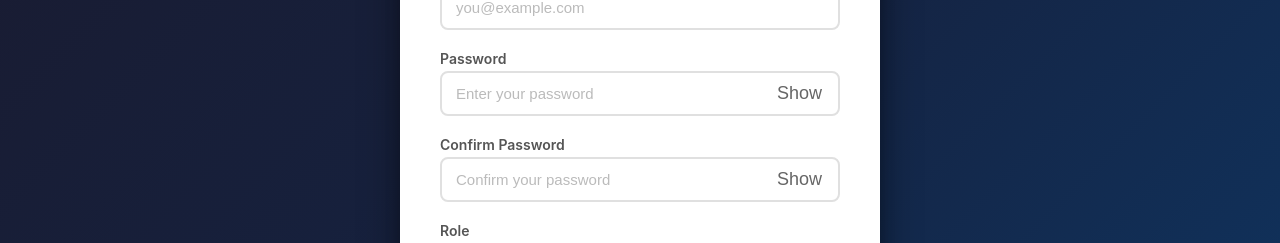
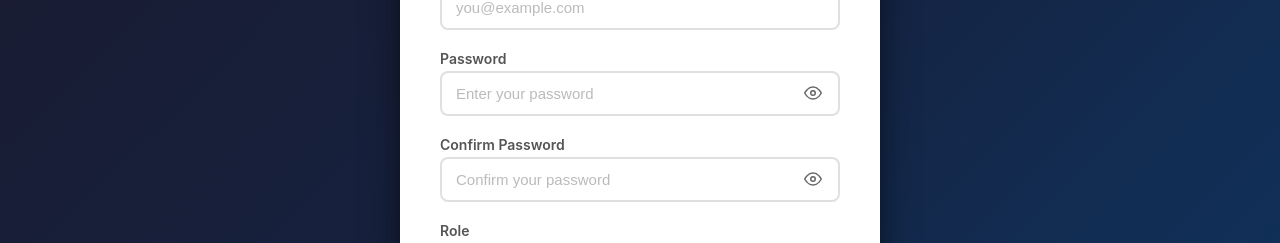
Before and after one commit to BainoLibra/loan-management-system, a React (Create React App) app in the folder frontend/: page /signup in a window 1280 px wide. Shown: the part 367-610 px from the top of the page. Built offline with nearby package versions, Linux system fonts and the light colour scheme; no server answers.

Commit message:
I've replaced the text toggles with eye icons on the signup form.
Signup.js — replaced the Show/Hide text with inline SVG eye / eye-off icons and kept accessible aria-labels; toggles use showPassword / showConfirmPassword.
Styling: icons inherit color from .password-toggle-btn in login.css

```diff
--- a/frontend/src/pages/Signup.js
+++ b/frontend/src/pages/Signup.js
@@ -103,7 +103,17 @@ function Signup() {
                 onClick={() => setShowPassword((s) => !s)}
                 aria-label={showPassword ? "Hide password" : "Show password"}
               >
-                {showPassword ? "Hide" : "Show"}
+                {showPassword ? (
+                  <svg xmlns="http://www.w3.org/2000/svg" width="18" height="18" viewBox="0 0 24 24" fill="none" stroke="currentColor" strokeWidth="2" strokeLinecap="round" strokeLinejoin="round" aria-hidden="true">
+                    <path d="M17.94 17.94A10.94 10.94 0 0 1 12 20c-7 0-11-8-11-8a21.6 21.6 0 0 1 5-5" />
+                    <path d="M1 1l22 22" />
+                  </svg>
+                ) : (
+                  <svg xmlns="http://www.w3.org/2000/svg" width="18" height="18" viewBox="0 0 24 24" fill="none" stroke="currentColor" strokeWidth="2" strokeLinecap="round" strokeLinejoin="round" aria-hidden="true">
+                    <path d="M1 12s4-8 11-8 11 8 11 8-4 8-11 8S1 12 1 12z" />
+                    <circle cx="12" cy="12" r="3" />
+                  </svg>
+                )}
               </button>
             </div>
           </div>
@@ -126,7 +136,17 @@ function Signup() {
                 onClick={() => setShowConfirmPassword((s) => !s)}
                 aria-label={showConfirmPassword ? "Hide confirm password" : "Show confirm password"}
               >
-                {showConfirmPassword ? "Hide" : "Show"}
+                {showConfirmPassword ? (
+                  <svg xmlns="http://www.w3.org/2000/svg" width="18" height="18" viewBox="0 0 24 24" fill="none" stroke="currentColor" strokeWidth="2" strokeLinecap="round" strokeLinejoin="round" aria-hidden="true">
+                    <path d="M17.94 17.94A10.94 10.94 0 0 1 12 20c-7 0-11-8-11-8a21.6 21.6 0 0 1 5-5" />
+                    <path d="M1 1l22 22" />
+                  </svg>
+                ) : (
+                  <svg xmlns="http://www.w3.org/2000/svg" width="18" height="18" viewBox="0 0 24 24" fill="none" stroke="currentColor" strokeWidth="2" strokeLinecap="round" strokeLinejoin="round" aria-hidden="true">
+                    <path d="M1 12s4-8 11-8 11 8 11 8-4 8-11 8S1 12 1 12z" />
+                    <circle cx="12" cy="12" r="3" />
+                  </svg>
+                )}
               </button>
             </div>
           </div>
```
